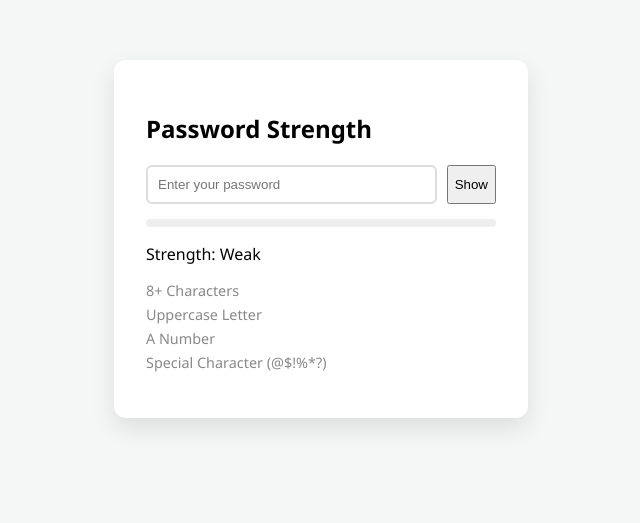
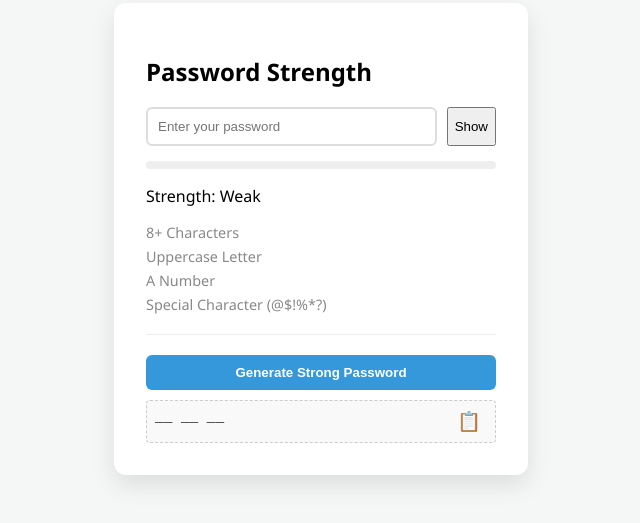
Before and after one commit to Miliya27/password-strength-checker, a plain HTML site: page index.html in a window 1280 px wide. Shown: the part 161-684 px from the top of the page, without its empty margins (319-959 px from the left). Drawn offline with Linux system fonts and the light colour scheme.

Commit message:
Integrated generator and clipboard logic into main script

```diff
--- a/index.html
+++ b/index.html
@@ -25,6 +25,14 @@
             <li id="num" class="invalid">A Number</li>
             <li id="spec" class="invalid">Special Character (@$!%*?)</li>
         </ul>
+        <div class="generator-section">
+    <hr>
+    <button id="generateBtn">Generate Strong Password</button>
+    <div class="copy-container">
+        <span id="generatedPassDisplay">—— —— ——</span>
+        <button id="copyBtn" title="Copy to clipboard">📋</button>
+    </div>
+</div>
     </div>
     <script src="script.js"></script>
 </body>
--- a/script.js
+++ b/script.js
@@ -1,21 +1,33 @@
+/**
+ * PASSWORD CHECKER & GENERATOR
+ * Portfolio Project: HTML/CSS/JS
+ */
+
+// --- 1. ELEMENT SELECTIONS ---
 const password = document.getElementById('password');
 const toggleBtn = document.getElementById('toggleBtn');
 const strengthBar = document.getElementById('strength-bar');
 const strengthText = document.querySelector('#strength-text span');
 
-// 1. Toggle Password Visibility
+const generateBtn = document.getElementById('generateBtn');
+const copyBtn = document.getElementById('copyBtn');
+const generatedPassDisplay = document.getElementById('generatedPassDisplay');
+
+// --- 2. PASSWORD STRENGTH CHECKER ---
+
+// Toggle visibility (Show/Hide)
 toggleBtn.addEventListener('click', () => {
     const type = password.getAttribute('type') === 'password' ? 'text' : 'password';
     password.setAttribute('type', type);
     toggleBtn.textContent = type === 'password' ? 'Show' : 'Hide';
 });
 
-// 2. Validation Logic
+// Real-time Validation
 password.addEventListener('input', () => {
     const val = password.value;
     let score = 0;
 
-    // Requirements Mapping
+    // Requirements logic using Regex
     const requirements = [
         { id: 'len',  met: val.length >= 8 },
         { id: 'up',   met: /[A-Z]/.test(val) },
@@ -33,10 +45,10 @@ password.addEventListener('input', () => {
         }
     });
 
-    // 3. Update UI based on score
     updateUI(score);
 });
 
+// Update Strength Bar Colors and Text
 function updateUI(score) {
     const states = [
         { color: '#ddd', width: '0%', text: 'None' },
@@ -52,3 +64,40 @@ function updateUI(score) {
     strengthText.textContent = current.text;
     strengthText.style.color = current.color;
 }
+
+// --- 3. GENERATOR & CLIPBOARD LOGIC ---
+
+// Generate a random 16-character string
+generateBtn.addEventListener('click', () => {
+    const charset = "abcdefghijklmnopqrstuvwxyzABCDEFGHIJKLMNOPQRSTUVWXYZ0123456789!@#$%^&*()_+";
+    let newPassword = "";
+
+    for (let i = 0; i < 16; i++) {
+        const randomIndex = Math.floor(Math.random() * charset.length);
+        newPassword += charset[randomIndex];
+    }
+
+    // Display in UI
+    generatedPassDisplay.textContent = newPassword;
+
+    // Fill the input and trigger the 'input' event to update the checker bar
+    password.value = newPassword;
+    password.dispatchEvent(new Event('input'));
+});
+
+// Copy to Clipboard with Feedback
+copyBtn.addEventListener('click', () => {
+    const textToCopy = generatedPassDisplay.textContent;
+
+    if (textToCopy === "—— —— ——" || textToCopy === "") return;
+
+    navigator.clipboard.writeText(textToCopy).then(() => {
+        const originalIcon = copyBtn.textContent;
+        copyBtn.textContent = "✅"; // Show success checkmark
+
+        // Reset icon after 2 seconds
+        setTimeout(() => {
+            copyBtn.textContent = originalIcon;
+        }, 2000);
+    });
+});
--- a/style.css
+++ b/style.css
@@ -55,6 +55,54 @@ input {
     margin: 5px 0;
     transition: color 0.3s;
 }
+.generator-section {
+    margin-top: 20px;
+    text-align: center;
+}
+
+hr {
+    border: 0;
+    border-top: 1px solid #eee;
+    margin: 20px 0;
+}
+
+#generateBtn {
+    background-color: #3498db;
+    color: white;
+    border: none;
+    padding: 10px 15px;
+    border-radius: 6px;
+    cursor: pointer;
+    width: 100%;
+    font-weight: bold;
+    margin-bottom: 10px;
+}
+
+#generateBtn:hover { background-color: #2980b9; }
+
+.copy-container {
+    display: flex;
+    justify-content: space-between;
+    align-items: center;
+    background: #f9f9f9;
+    padding: 8px;
+    border: 1px dashed #ccc;
+    border-radius: 4px;
+}
+
+#generatedPassDisplay {
+    font-family: monospace;
+    font-size: 0.9rem;
+    color: #555;
+    word-break: break-all;
+}
+
+#copyBtn {
+    background: none;
+    border: none;
+    cursor: pointer;
+    font-size: 1.2rem;
+}
 
 .invalid { color: #888; }
 .valid { color: #27ae60; font-weight: bold; }
```
